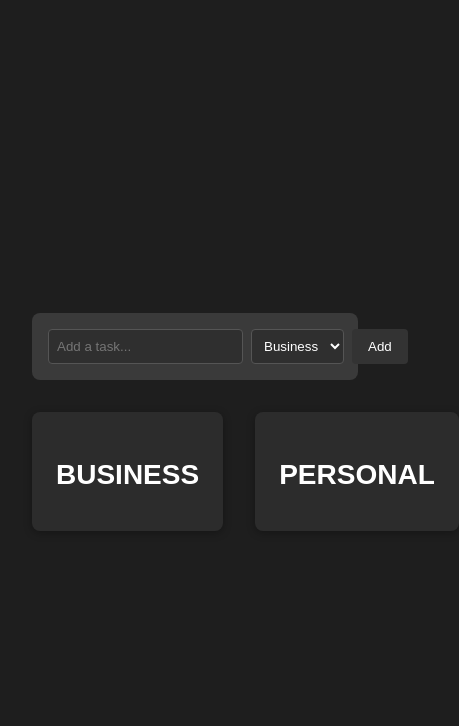
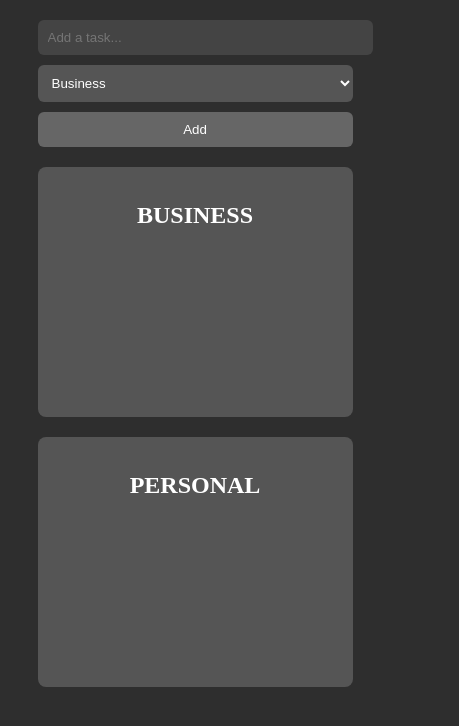
Before and after one commit to friedchicken099-cell/vibe-todo, a React (Vite) app: page / in a window 390 px wide. Shown: the top 726 px of the page, 459 px wide, since content can reach past the window. Built offline with nearby package versions, Linux system fonts and the light colour scheme.

Commit message:
Fix mobile layout and merge CSS

```diff
--- a/src/index.css
+++ b/src/index.css
@@ -1,136 +1,139 @@
-/* Reset and layout */
-body, html, #root {
+/* Global */
+body {
   margin: 0;
   padding: 0;
-  height: 100%;
-  width: 100%;
-  font-family: 'Sans-Serif', Arial, Helvetica;
-  background-color: #1e1e1e; /* dark grey background */
+  background-color: #2e2e2e; /* dark grey background */
+  font-family: 'Sans-Serif';
+  color: white;
 }
 
-/* Main app container */
+/* App container */
 .app-container {
+  max-width: 1280px;
+  margin: 0 auto;
+  padding: 20px;
   display: flex;
-  justify-content: center; /* center horizontally */
-  padding: 2rem;
-  box-sizing: border-box;
-  min-height: 100%;
-  width: 100%;
   flex-direction: column;
   align-items: center;
+}
+
+/* Add Task input at top */
+.input-top {
+  width: 90%;
+  max-width: 600px;
+  display: flex;
+  gap: 10px;
+  margin-bottom: 20px;
+}
+
+.input-top input,
+.input-top select,
+.input-top button {
+  padding: 10px;
+  border-radius: 6px;
+  border: none;
+  font-family: sans-serif;
+}
+
+.input-top input {
+  flex: 1;
+  background-color: #444; /* slightly darker than columns */
+  color: white;
+}
+
+.input-top select {
+  background-color: #555;
+  color: white;
+}
+
+.input-top button {
+  background-color: #666;
+  color: white;
+  cursor: pointer;
 }
 
 /* Columns container */
 .columns-container {
   display: flex;
-  gap: 2rem;
+  justify-content: center; /* horizontally center */
+  gap: 20px;
+  flex-wrap: wrap; /* wrap columns on small screens */
   width: 100%;
-  max-width: 1200px; /* center and constrain width */
+  box-sizing: border-box;
 }
 
-/* Each column styling */
+/* Individual columns */
 .column {
-  flex: 1;
-  background: #2c2c2c; /* slightly lighter than background */
-  padding: 1.5rem;
+  background-color: #555; /* slightly lighter than dark grey */
+  padding: 15px;
   border-radius: 8px;
-  box-shadow: 0 2px 8px rgba(0,0,0,0.3);
-  color: #fff;
+  flex: 1 1 250px; /* responsive min 250px */
+  max-width: 400px;
+  box-sizing: border-box;
 }
 
 /* Column headers */
 .column h2 {
   text-align: center;
-  margin-bottom: 1rem;
-  font-size: 1.75rem;
+  font-size: 1.5rem;
+  margin-bottom: 10px;
   text-transform: uppercase;
 }
 
-/* Input form at top spanning columns */
-.input-top {
+/* Todo list items */
+.todo-item {
   display: flex;
-  gap: 8px;
-  margin-bottom: 2rem;
-  padding: 1rem;
-  background-color: #3a3a3a; /* slightly darker than columns */
-  border-radius: 8px;
-  width: 100%;
-  max-width: 1200px;
-  box-sizing: border-box;
+  align-items: center;
+  justify-content: flex-start;
+  margin-bottom: 10px;
+  padding: 8px;
+  border-radius: 6px;
+  background-color: #666;
+  transition: background-color 0.3s, transform 0.5s;
 }
 
-/* Input, select, button styling */
-.input-top input {
-  flex: 1;
-  padding: 0.5rem;
-  border-radius: 4px;
-  border: 1px solid #555;
-  background-color: #2f2f2f;
-  color: #fff;
+/* Task completed */
+.todo-item.completed {
+  background-color: #2e7d32; /* green */
+  animation: shake 0.3s ease; /* faster, smaller shake */
 }
-.input-top select {
-  padding: 0.5rem;
-  border-radius: 4px;
-  border: 1px solid #555;
-  background-color: #2f2f2f;
-  color: #fff;
-}
-.input-top button {
-  padding: 0.5rem 1rem;
-  border-radius: 4px;
-  border: none;
-  background-color: #333;
-  color: #fff;
-  cursor: pointer;
-}
-/* Custom checkbox check mark */
-label input:checked + span {
-  background-color: #4caf50; /* green when done */
-  border-color: #4caf50;
-}
-li {
-  transition: transform 0.3s cubic-bezier(0.4, 0, 0.2, 1), background-color 1s ease;
-}
-/* Shake animation for completed tasks */
+
+/* Shake animation */
 @keyframes shake {
   0% { transform: rotate(0deg); }
-  20% { transform: rotate(-5deg); }
-  40% { transform: rotate(5deg); }
-  60% { transform: rotate(-5deg); }
-  80% { transform: rotate(5deg); }
-  100% { transform: rotate(0deg); }
-}
-
-/* Apply the animation when .shaking class is added */
-.shaking {
-  animation: shake 0.5s ease;
-}
-/* Subtle, fast shake for completed tasks */
-@keyframes shake {
-  0% { transform: rotate(0deg); }
-  20% { transform: rotate(-2deg); }
-  40% { transform: rotate(2deg); }
-  60% { transform: rotate(-2deg); }
-  80% { transform: rotate(2deg); }
-  100% { transform: rotate(0deg); }
-}
-
-/* Apply the animation when .shaking class is added */
-.shaking {
-  animation: shake 0.25s ease; /* faster than before */
-}
-/* Ultra-subtle, fast shake for completed tasks */
-@keyframes shake {
-  0% { transform: rotate(0deg); }
-  15% { transform: rotate(-1deg); }
-  30% { transform: rotate(1deg); }
-  45% { transform: rotate(-1deg); }
-  60% { transform: rotate(1deg); }
+  25% { transform: rotate(-1deg); }
+  50% { transform: rotate(1deg); }
   75% { transform: rotate(-1deg); }
   100% { transform: rotate(0deg); }
 }
 
-/* Apply the animation when .shaking class is added */
-.shaking {
-  animation: shake 0.15s ease; /* super fast */
+/* Checkbox style */
+.todo-item input[type="checkbox"] {
+  margin-right: 8px;
+  width: 20px;
+  height: 20px;
+  accent-color: #555; /* same as column */
 }
+
+/* Mobile responsiveness */
+@media (max-width: 768px) {
+  .columns-container {
+    flex-direction: column;
+    align-items: center;
+  }
+
+  .column {
+    width: 90%;
+    max-width: 90%;
+  }
+
+  .input-top {
+    flex-direction: column;
+  }
+
+  .input-top input,
+  .input-top select,
+  .input-top button {
+    width: 100%;
+  }
+}
```
